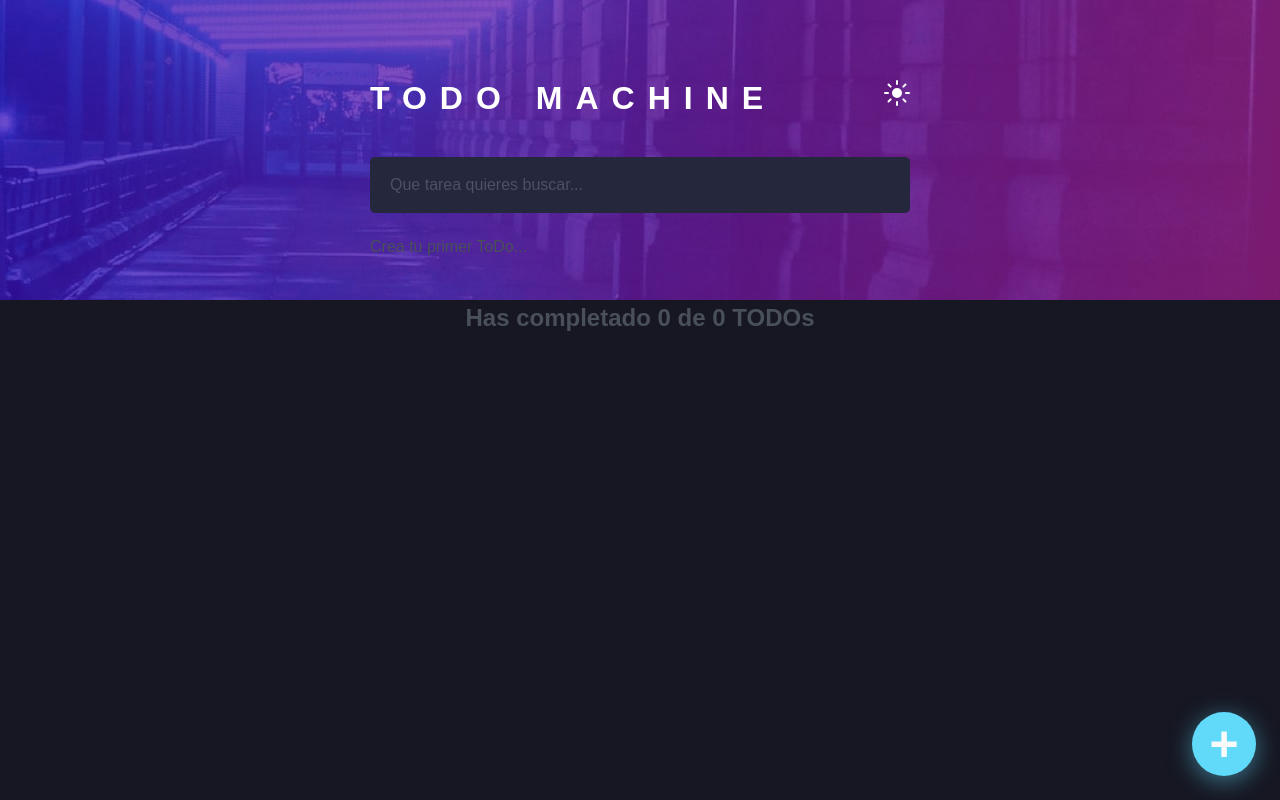
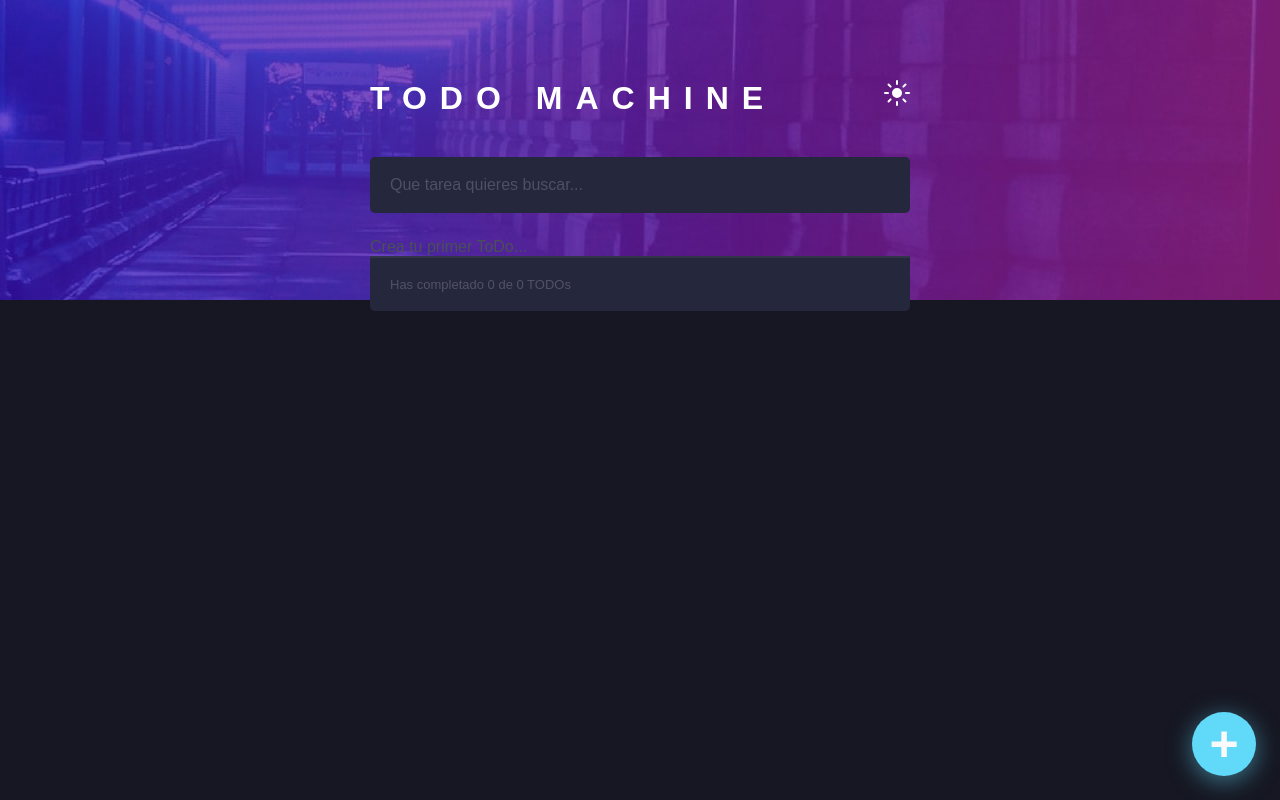
Before and after one commit to trb2021/todo-app, a React (Create React App) app: page / in a window 1280 px wide. Built offline with nearby package versions, Linux system fonts and the light colour scheme.

Commit message:
Mejorando estilos y diseño de TodoCounter, TodoList

```diff
--- a/src/components/TodoCounter/TodoCounter.css
+++ b/src/components/TodoCounter/TodoCounter.css
@@ -1,6 +1,44 @@
 .TodoCounter {
-    font-size: 24px;
-    text-align: center;
-    margin: 0;
-    padding: 48px;
+    border-radius: 0 0 0.5rem 0.5rem;
+    border-top: 0.2rem solid var(--clr-gb-6);
+    font-size: calc(var(--base-font) - 0.3rem);
+    display: grid;
+    grid-template-columns: 1fr 1fr 1fr;
   }
+
+  /* Todo.TodoCounter CONTAINER */
+
+.TodoCounter * {
+  color: var(--clr-gb-4);
+}
+
+body.light .TodoCounter {
+  box-shadow: 0 1rem 2rem -0.4rem var(--clr-box-shadow);
+}
+
+/* CORNERS */
+
+.TodoCounter .corner:last-child {
+  display: flex;
+  justify-content: flex-end;
+}
+
+.TodoCounter .corner button:hover {
+  color: var(--clr-primary);
+}
+
+/* FILTER BUTTONS */
+
+.TodoCounter .filter {
+  display: flex;
+  justify-content: space-between;
+  font-weight: var(--fw-bold);
+}
+
+.TodoCounter .filter *:hover {
+  color: var(--clr-primary);
+}
+
+.TodoCounter .filter .on {
+  color: var(--clr-blue);
+}
--- a/src/components/TodoCounter/TodoCounter.jsx
+++ b/src/components/TodoCounter/TodoCounter.jsx
@@ -5,7 +5,9 @@ import './TodoCounter.css';
 function TodoCounter () {
     const {totalTodos, completedTodos} = useContext(TodoContext);
     return (
-        <h2 className="TodoCounter">Has completado {completedTodos} de {totalTodos} TODOs</h2>
+        <div className="card TodoCounter">
+            <p>Has completado {completedTodos} de {totalTodos} TODOs</p>
+        </div>
     )
 }
 
--- a/src/components/TodoItem/TodoItem.css
+++ b/src/components/TodoItem/TodoItem.css
@@ -14,7 +14,14 @@
     font-size: 18px;
     line-height: 24px;
     font-weight: 400;
+    flex: 1;
+    color: var(--clr-gb-2);
   }
+
+  .TodoItem-p:hover {
+    color: var(--clr-gb-1);
+  }
+
   .TodoItem-p--complete {
     text-decoration: line-through;
   }
@@ -32,7 +39,6 @@
   }
 
   .Icon-check {
-    position: absolute;
     left: 12px;
   }
   .Icon-check--active {
--- a/src/components/TodoItem/TodoItem.jsx
+++ b/src/components/TodoItem/TodoItem.jsx
@@ -3,7 +3,7 @@ import './TodoItem.css';
 
 function TodoItem (itemProps) {
     return (
-        <li className="TodoItem">
+        <li className="card">
       <span className={`Icon Icon-check
             ${itemProps.completed &&
             'Icon-check--active'}`
```
